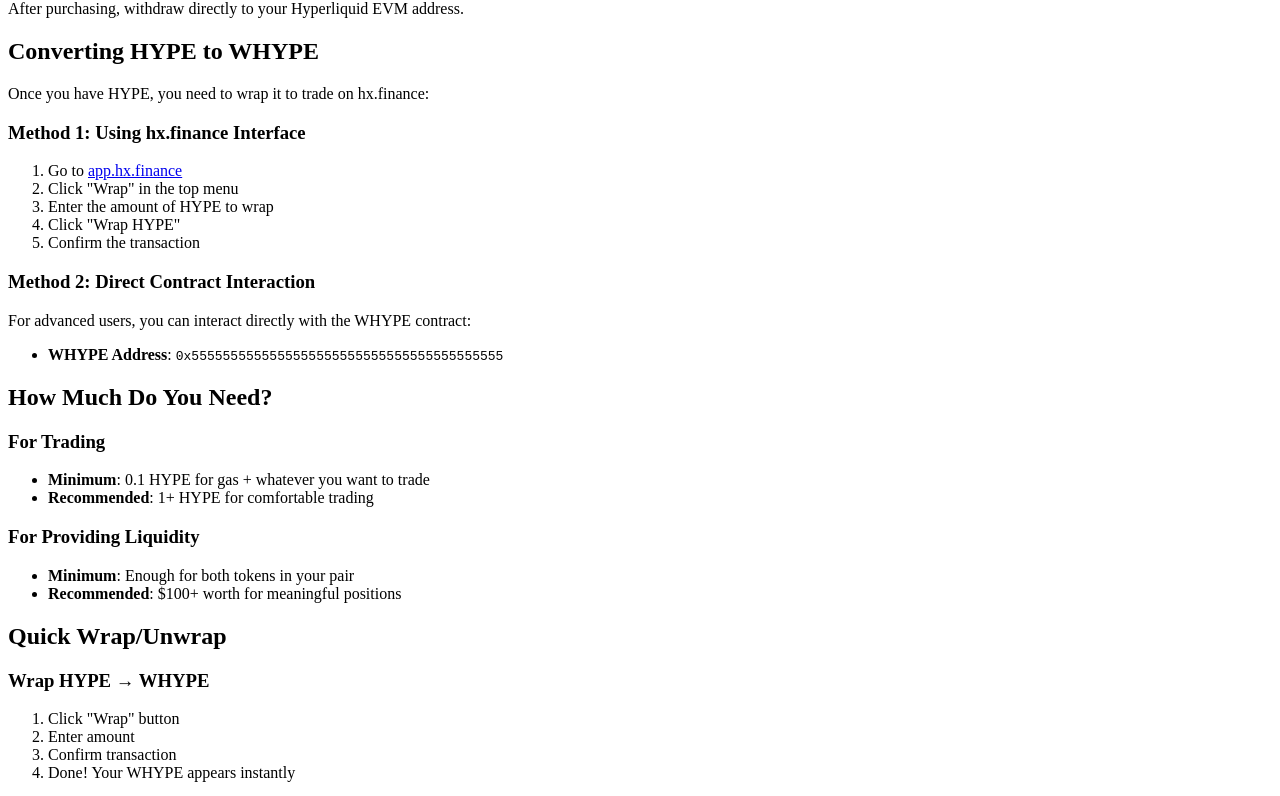
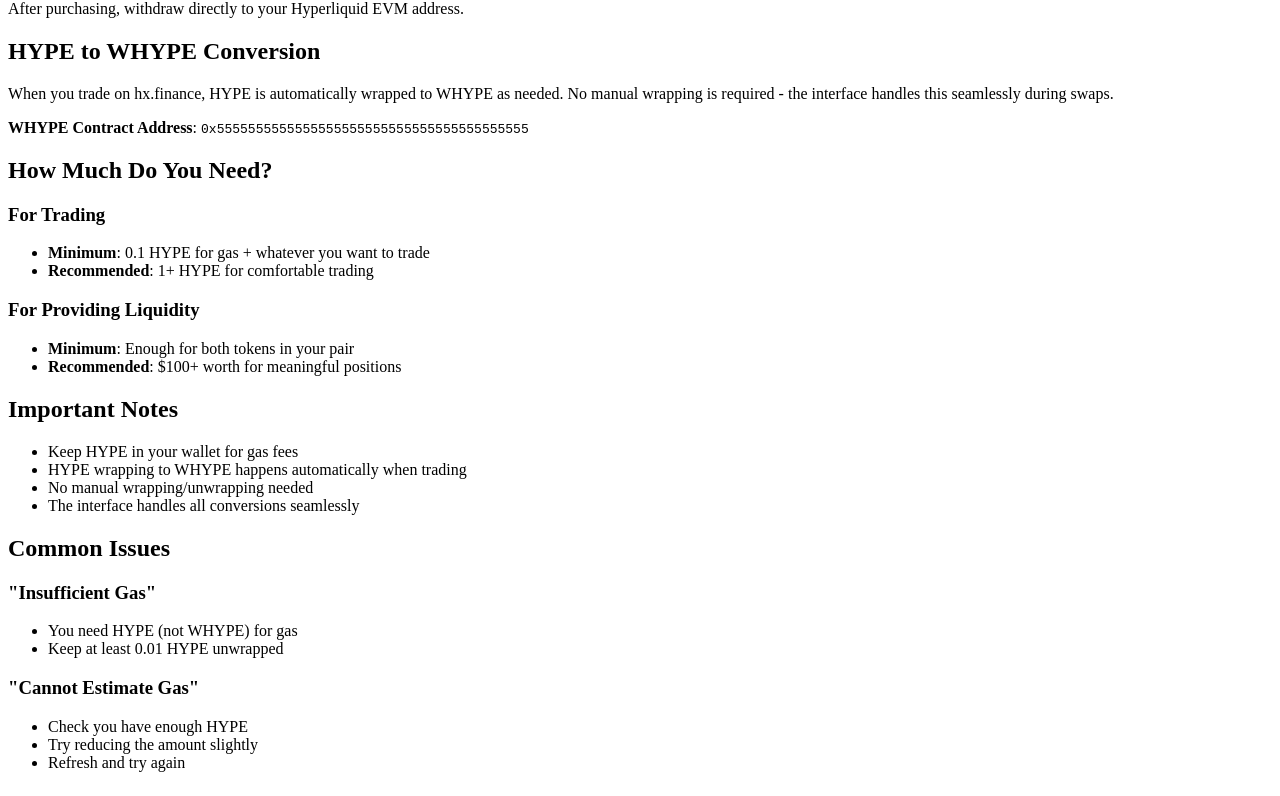
Before and after one commit to hxfinance/hx-docs, a Next.js app: page /getting-started/get-hype in a window 1280 px wide. Shown: the part 779-1575 px from the top of the page. Built offline with nearby package versions, Linux system fonts and the light colour scheme.

Commit message:
Fix HYPE wrapping info - happens automatically

```diff
--- a/pages/getting-started/get-hype.mdx
+++ b/pages/getting-started/get-hype.mdx
@@ -38,22 +38,11 @@
 After purchasing, withdraw directly to your Hyperliquid EVM address.
 
 
-## Converting HYPE to WHYPE
+## HYPE to WHYPE Conversion
 
-Once you have HYPE, you need to wrap it to trade on hx.finance:
+When you trade on hx.finance, HYPE is automatically wrapped to WHYPE as needed. No manual wrapping is required - the interface handles this seamlessly during swaps.
 
-### Method 1: Using hx.finance Interface
-
-1. Go to [app.hx.finance](https://app.hx.finance)
-2. Click "Wrap" in the top menu
-3. Enter the amount of HYPE to wrap
-4. Click "Wrap HYPE"
-5. Confirm the transaction
-
-### Method 2: Direct Contract Interaction
-
-For advanced users, you can interact directly with the WHYPE contract:
-- **WHYPE Address**: `0x5555555555555555555555555555555555555555`
+**WHYPE Contract Address**: `0x5555555555555555555555555555555555555555`
 
 ## How Much Do You Need?
 
@@ -65,26 +54,12 @@
 - **Minimum**: Enough for both tokens in your pair
 - **Recommended**: $100+ worth for meaningful positions
 
-## Quick Wrap/Unwrap
-
-### Wrap HYPE → WHYPE
-1. Click "Wrap" button
-2. Enter amount
-3. Confirm transaction
-4. Done! Your WHYPE appears instantly
-
-### Unwrap WHYPE → HYPE
-1. Click "Unwrap" button
-2. Enter amount
-3. Confirm transaction
-4. Done! Your HYPE is restored
-
 ## Important Notes
 
-- Keep some HYPE unwrapped for gas fees
-- Wrapping is instant and costs minimal gas
-- You can wrap/unwrap anytime with no fees (except gas)
-- WHYPE is required for all trading pairs
+- Keep HYPE in your wallet for gas fees
+- HYPE wrapping to WHYPE happens automatically when trading
+- No manual wrapping/unwrapping needed
+- The interface handles all conversions seamlessly
 
 ## Common Issues
 
```
